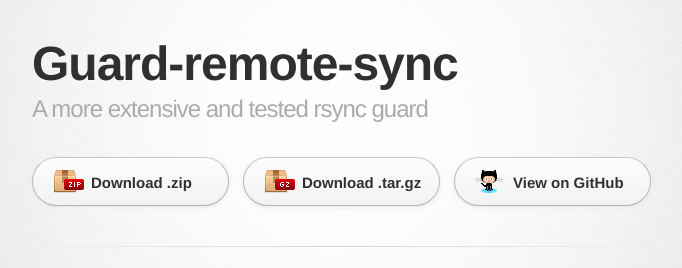
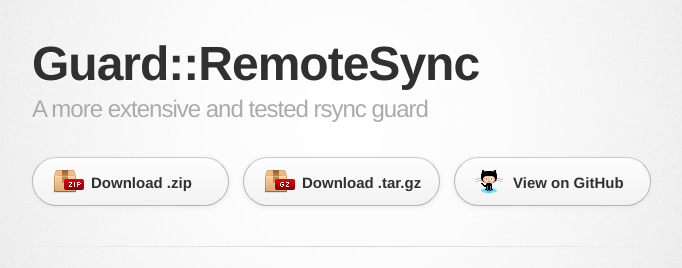
Before and after one commit to pmcjury/guard-remote-sync, a plain HTML site: page index.html in a window 1280 px wide. Shown: the top 268 px of the page, without its empty margins (298-980 px from the left). Drawn offline with Linux system fonts and the light colour scheme; a web font is replaced by a local one.

Commit message:
Update index.html
change the title and the header

```diff
--- a/index.html
+++ b/index.html
@@ -10,7 +10,7 @@
     <!--[if lt IE 9]>
     <script src="//html5shiv.googlecode.com/svn/trunk/html5.js"></script>
     <![endif]-->
-    <title>Guard-remote-sync by pmcjury</title>
+    <title>Guard::RemoteSync by Patrick H. McJury</title>
   </head>
 
   <body>
@@ -18,7 +18,7 @@
       <div class="inner">
 
         <header>
-          <h1>Guard-remote-sync</h1>
+          <h1>Guard::RemoteSync</h1>
           <h2>A more extensive and tested rsync guard</h2>
         </header>
 
```
